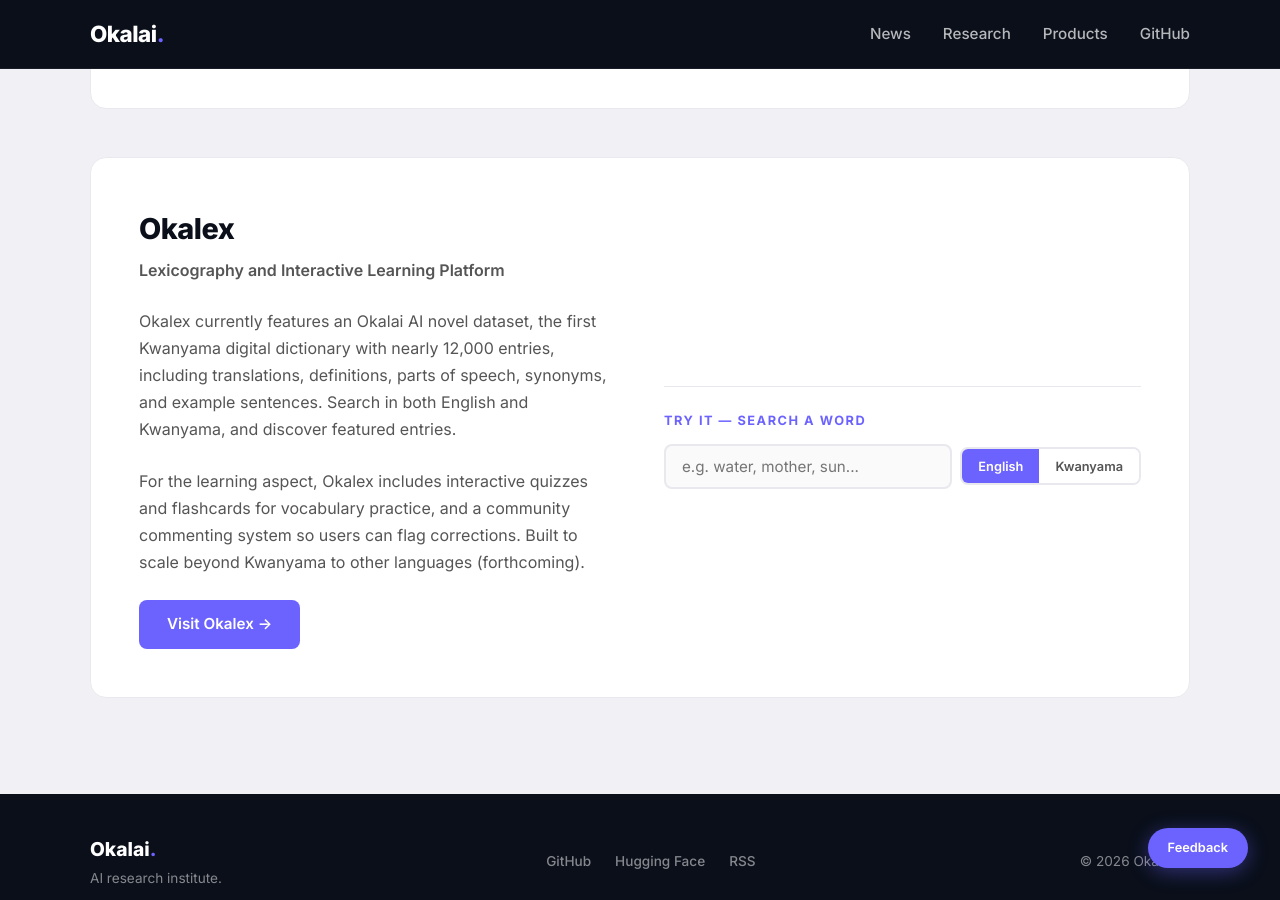
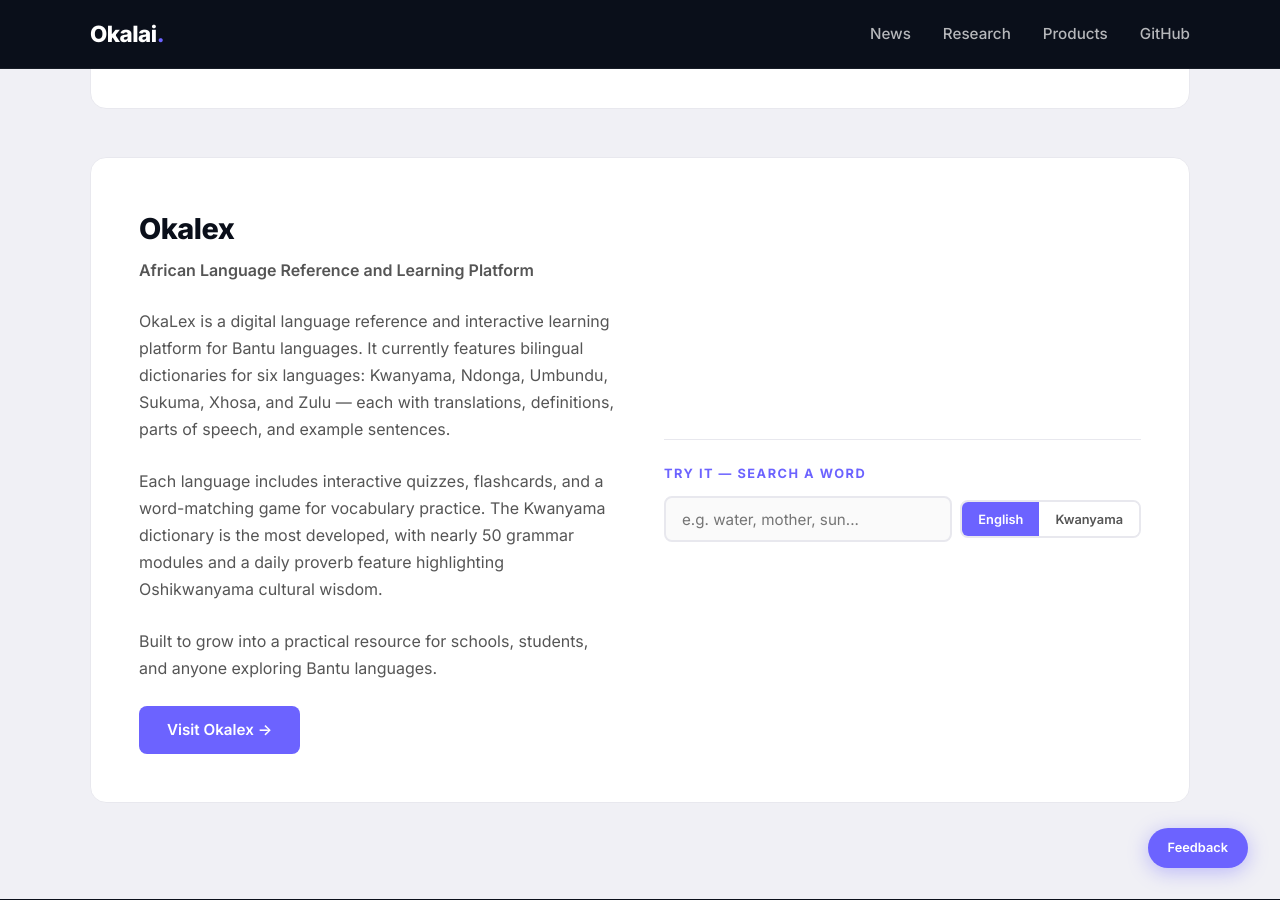
Before and after one commit to okalai-ai/okalai-site, a Jekyll site: the page built from index.md, in a window 1280 px wide and 900 px high, scrolled down 2457 px. Built offline with Jekyll 4.4.1, drawn with Linux system fonts in a browser that asks for light colours; some of the changed text lies outside the part shown.

Commit message:
Update OkaLex description to reflect expanded platform

```diff
--- a/index.md
+++ b/index.md
@@ -29,7 +29,7 @@ title: Home
     <div class="news-items">
       <div class="news-item">
         <span class="news-date">Mar 2026</span>
-        <span class="news-text">Okalex launched — the first comprehensive English-Kwanyama digital dictionary and learning platform</span>
+        <span class="news-text">OkaLex — African language reference and learning platform for Bantu languages</span>
         <a href="https://okalex.org" class="news-link" target="_blank" rel="noopener">Visit &rarr;</a>
       </div>
       <div class="news-item">
@@ -145,12 +145,15 @@ title: Home
     <div class="product-card" data-sr style="margin-top: 3rem;">
       <div class="product-info">
         <h3>Okalex</h3>
-        <p class="product-tagline">Lexicography and Interactive Learning Platform</p>
+        <p class="product-tagline">African Language Reference and Learning Platform</p>
         <p>
-          Okalex currently features an Okalai AI novel dataset, the first Kwanyama digital dictionary with nearly 12,000 entries, including translations, definitions, parts of speech, synonyms, and example sentences. Search in both English and Kwanyama, and discover featured entries.
+          OkaLex is a digital language reference and interactive learning platform for Bantu languages. It currently features bilingual dictionaries for six languages: Kwanyama, Ndonga, Umbundu, Sukuma, Xhosa, and Zulu — each with translations, definitions, parts of speech, and example sentences.
         </p>
         <p>
-          For the learning aspect, Okalex includes interactive quizzes and flashcards for vocabulary practice, and a community commenting system so users can flag corrections. Built to scale beyond Kwanyama to other languages (forthcoming).
+          Each language includes interactive quizzes, flashcards, and a word-matching game for vocabulary practice. The Kwanyama dictionary is the most developed, with nearly 50 grammar modules and a daily proverb feature highlighting Oshikwanyama cultural wisdom.
+        </p>
+        <p>
+          Built to grow into a practical resource for schools, students, and anyone exploring Bantu languages.
         </p>
         <a href="https://okalex.org/" class="btn btn-primary" target="_blank" rel="noopener">Visit Okalex &rarr;</a>
       </div>
```
